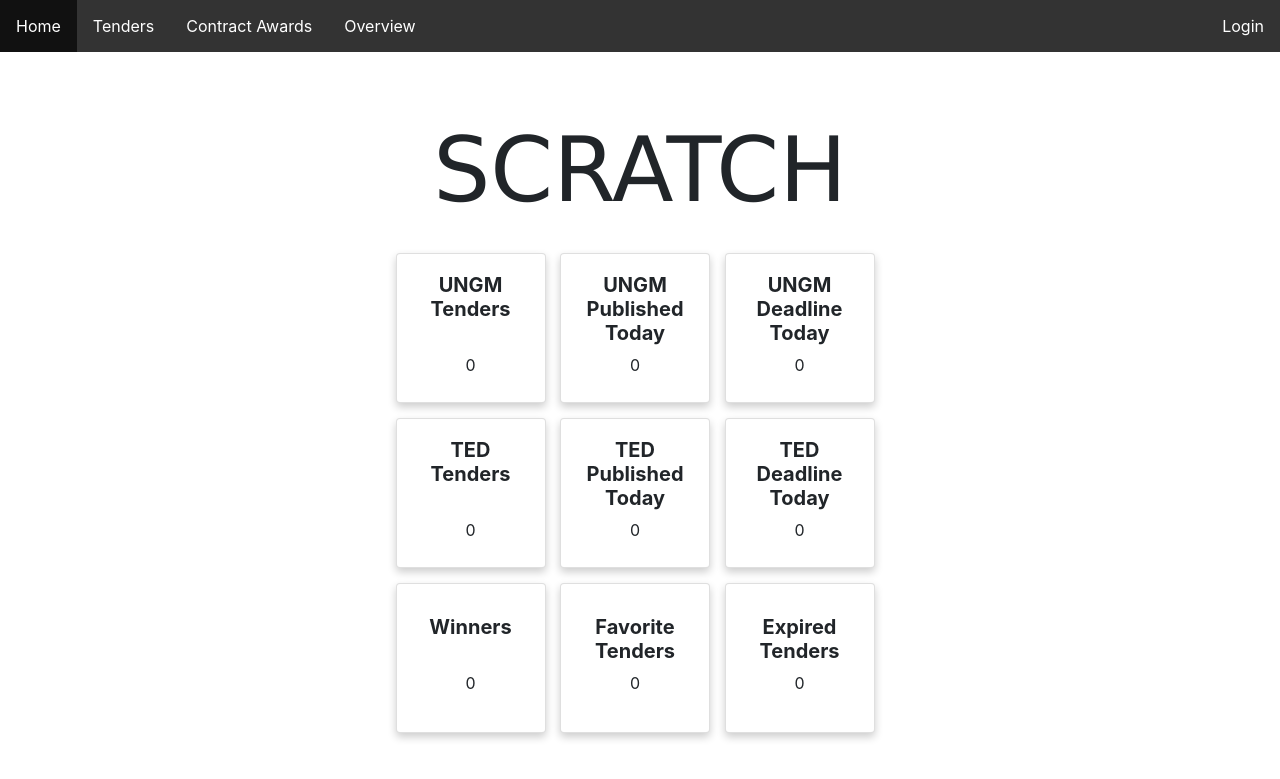
After one commit to eaudeweb/scratch, a Django app: page / in a window 1280 px wide. The commit adds this page. Shown: the top 779 px of the page. Run offline with Django 3.2, Linux system fonts and the light colour scheme; data that the repository does not hold is empty; some libraries are stand-ins or nearby versions.

Commit message:
Homepage, Overview, bug-fixing refs #75 refs #76 refs #77 refs #89

```diff
--- /dev/null
+++ b/app/static/homepage.css
@@ -0,0 +1,38 @@
+.card {
+  box-shadow: 0 4px 8px 0 rgba(0,0,0,0.2);
+  transition: 0.3s;
+  width: 150px;
+  height: 150px;
+  padding-top: 10px;
+  margin-right: 10px;
+  margin-bottom: 15px;
+  display: inline-grid;
+  vertical-align: middle;
+}
+
+.card:hover {
+  transition: background-color 0.3s ease;
+  box-shadow: 0 8px 16px 0 rgba(0, 0, 0, 0.2);
+  background: rgba(0, 0, 0, 0.1);
+}
+
+.container-card {
+  max-width: 150px;
+  max-height: 150px;
+  vertical-align: middle;
+  margin-top: auto;
+  margin-bottom: auto;
+}
+
+.home-page {
+  display: block;
+  text-align: center;
+  margin-left: auto;
+  margin-right: auto;
+}
+
+.logoText {
+  margin-top: 50px;
+  font-family: "Verdana", Serif;
+  font-size: 90px;
+}
--- /dev/null
+++ b/app/static/overview.css
@@ -0,0 +1,15 @@
+.overview-page {
+  width: 80%;
+  margin-top: 25px;
+  margin-left: auto;
+  margin-right: auto;
+}
+
+.overview-page-list {
+  margin-left: 50px;
+  list-style-type: disc;
+}
+
+h3 {
+  margin-top: 25px;
+}
--- a/app/templates/base.html
+++ b/app/templates/base.html
@@ -11,10 +11,14 @@
   <script src="https://stackpath.bootstrapcdn.com/bootstrap/4.3.1/js/bootstrap.min.js" integrity="sha384-JjSmVgyd0p3pXB1rRibZUAYoIIy6OrQ6VrjIEaFf/nJGzIxFDsf4x0xIM+B07jRM" crossorigin="anonymous"></script>
   <link rel="stylesheet" type="text/css" href="https://cdn.datatables.net/1.10.19/css/jquery.dataTables.css">
   <script type="text/javascript" charset="utf8" src="https://cdn.datatables.net/1.10.19/js/jquery.dataTables.js" crossorigin="anonymous"></script>
+  <link href="https://cdnjs.cloudflare.com/ajax/libs/select2/4.0.8/css/select2.min.css" rel="stylesheet" />
+  <script src="https://cdnjs.cloudflare.com/ajax/libs/select2/4.0.8/js/select2.min.js"></script>
   <script src="{% static 'tenders_table.js'%}"></script>
   <link rel ="stylesheet" type="text/css" href="{% static 'tenders_table.css'%}"}>
   <link rel ="stylesheet" type="text/css" href="{% static 'nav_menu.css'%}">
   <link rel ="stylesheet" type="text/css" href="{% static 'login.css'%}"}>
+  <link rel ="stylesheet" type="text/css" href="{% static 'homepage.css'%}"}>
+  <link rel ="stylesheet" type="text/css" href="{% static 'overview.css'%}"}>
   <link rel="stylesheet" href="https://cdnjs.cloudflare.com/ajax/libs/jquery-confirm/3.3.2/jquery-confirm.min.css">
   <script src="https://cdnjs.cloudflare.com/ajax/libs/jquery-confirm/3.3.2/jquery-confirm.min.js"></script>
   {% block title %}
@@ -22,14 +26,23 @@
 </head>
 <body>
 
+{% url 'homepage_view' as homepage %}
 {% url 'tenders_list_view' as tender_list %}
 {% url 'contract_awards_list_view' as awards %}
+{% url 'overview_view' as overview %}
+{% url 'login_view' as login %}
 {% url 'logout_view' as logout %}
 
 <ul class="nav-menu1">
+  <li><a class="{% active request homepage %} nav-menu2" href="{{ homepage }}">Home</a></li>
   <li><a class="{% active request tender_list %} nav-menu2" href="{{ tender_list }}">Tenders</a></li>
   <li><a class="{% active request awards %} nav-menu2" href="{{ awards }}">Contract Awards</a></li>
-  <li><a class="{% active request logout %} nav-menu-logout" href="{{ logout }}">Logout</a></li>
+  <li><a class="{% active request overview %} nav-menu2" href="{{ overview }}">Overview</a></li>
+  {% if user.is_authenticated %}
+    <li><a class="{% active request logout %} nav-menu-logout" href="{{ logout }}">Logout</a></li>
+  {% else %}
+    <li><a class="{% active request login %} nav-menu-logout" href="{{ login }}">Login</a></li>
+  {% endif %}
 </ul>
 
 {% block content %}
--- a/app/templates/contract_awards_list.html
+++ b/app/templates/contract_awards_list.html
@@ -30,7 +30,7 @@
       <tbody>
       {% for winner in winners %}
         <tr>
-          <td><a href="/app/tenders/{{ winner.tender.id }}" class="link">{{ winner.tender.title }}</a></td>
+          <td><a href="/tenders/{{ winner.tender.id }}" class="link">{{ winner.tender.title }}</a></td>
           <td>{{ winner.tender.source }}</td>
           <td>{{ winner.tender.organization }}</td>
           <td>{{ winner.award_date }}</td>
--- /dev/null
+++ b/app/templates/homepage.html
@@ -0,0 +1,84 @@
+{% extends 'base.html' %}
+{% block title %}
+  <title>Scratch - Homepage</title>
+{% endblock %}
+{% block content %}
+  <div class="home-page">
+    <p class="logoText">SCRATCH</p>
+
+    <div class="row home-page">
+      <div class="card col-sm-2">
+        <div class="container-card">
+          <h5><b>UNGM Tenders</b></h5>
+          <br>
+          <p>{{ ungm_tenders }}</p>
+        </div>
+
+      </div>
+
+      <div class="card col-sm-2">
+        <div class="container-card">
+          <h5><b>UNGM Published Today</b></h5>
+          <p>{{ ungm_published_today }}</p>
+        </div>
+      </div>
+
+      <div class="card col-sm-2">
+        <div class="container-card">
+          <h5><b>UNGM Deadline Today</b></h5>
+          <p>{{ ungm_deadline_today }}</p>
+        </div>
+      </div>
+    </div>
+
+    <div class="row home-page">
+      <div class="card col-sm-2">
+        <div class="container-card">
+          <h5><b>TED Tenders</b></h5>
+          <br>
+          <p>{{ ted_tenders }}</p>
+        </div>
+      </div>
+
+      <div class="card col-sm-2">
+        <div class="container-card">
+          <h5><b>TED Published Today</b></h5>
+          <p>{{ ted_published_today }}</p>
+        </div>
+      </div>
+
+      <div class="card col-sm-2">
+        <div class="container-card">
+          <h5><b>TED Deadline Today</b></h5>
+          <p>{{ ted_deadline_today }}</p>
+        </div>
+      </div>
+    </div>
+
+    <div class="row home-page">
+      <div class="card col-sm-2">
+        <div class="container-card">
+          <h5><b>Winners</b></h5>
+          <br>
+          <p>{{ winners }}</p>
+        </div>
+      </div>
+
+      <div class="card col-sm-2">
+        <div class="container-card">
+          <h5><b>Favorite Tenders</b></h5>
+          <p>{{ favorite_tenders }}</p>
+        </div>
+      </div>
+
+      <div class="card col-sm-2">
+        <div class="container-card">
+          <h5><b>Expired Tenders</b></h5>
+          <p>{{ expired_tenders }}</p>
+        </div>
+      </div>
+    </div>
+
+  </div>
+
+{% endblock %}
--- a/app/urls.py
+++ b/app/urls.py
@@ -1,15 +1,24 @@
 from django.urls import path
 
 from .views import LoginView, LogoutView, ContractAwardsListView
-from .views import TendersListView, TenderDeleteView, TenderDetailView, TenderFavouriteView
+from .views import (
+    TendersListView,
+    TenderDeleteView,
+    TenderDetailView,
+    TenderFavouriteView,
+    HomepageView,
+    OverviewPageView,
+)
 
 
 urlpatterns = [
-    path('tenders/', TendersListView.as_view(), name='tenders_list_view'),
-    path('tenders/<int:pk>/', TenderDetailView.as_view(), name='tender_detail_view'),
-    path('tenders/favourite/<int:pk>/', TenderFavouriteView.as_view(), name='tender_favourite_view'),
-    path('tenders/delete/<int:pk>/', TenderDeleteView.as_view(), name='tender_delete_view'),
-    path('login/', LoginView.as_view(), name='login_view'),
-    path('logout/', LogoutView.as_view(), name='logout_view'),
-    path('awards/', ContractAwardsListView.as_view(), name='contract_awards_list_view'),
+    path("", HomepageView.as_view(), name="homepage_view"),
+    path("tenders/", TendersListView.as_view(), name="tenders_list_view"),
+    path("tenders/<int:pk>/", TenderDetailView.as_view(), name="tender_detail_view"),
+    path("tenders/favourite/<int:pk>/", TenderFavouriteView.as_view(), name="tender_favourite_view"),
+    path("tenders/delete/<int:pk>/", TenderDeleteView.as_view(), name="tender_delete_view"),
+    path("overview/", OverviewPageView.as_view(), name="overview_view"),
+    path("login/", LoginView.as_view(), name="login_view"),
+    path("logout/", LogoutView.as_view(), name="logout_view"),
+    path("awards/", ContractAwardsListView.as_view(), name="contract_awards_list_view"),
 ]
--- a/app/views.py
+++ b/app/views.py
@@ -2,7 +2,7 @@ from django.http import HttpResponse
 from django.views.generic.list import ListView
 from django.contrib.auth.mixins import LoginRequiredMixin
 from django.views.generic.detail import DetailView
-from .models import Tender, Winner
+from .models import Tender, Winner, Notification, WorkerLog, CPVCode, UNSPSCCode
 from django.utils.http import is_safe_url
 from django.contrib.auth.forms import AuthenticationForm
 from django.contrib.auth import (
@@ -10,22 +10,74 @@ from django.contrib.auth import (
     login as auth_login,
     logout as auth_logout,
 )
+from django.conf import settings
 from django.utils.decorators import method_decorator
 from django.views.decorators.cache import never_cache
 from django.views.decorators.csrf import csrf_protect
 from django.views.decorators.debug import sensitive_post_parameters
-from django.views.generic import FormView, RedirectView
+from django.views.generic import FormView, RedirectView, TemplateView
 from django.views.generic import View
-from datetime import timezone, datetime
+from datetime import timezone, datetime, date, timedelta
 from .forms import TendersFilter, AwardsFilter
 from .forms import MAX, STEP
+
+
+class HomepageView(TemplateView):
+    template_name = "homepage.html"
+
+    def get_context_data(self, **kwargs):
+        context = super().get_context_data(**kwargs)
+
+        today = date.today()
+        tomorrow = today + timedelta(days=1)
+
+        context["ungm_tenders"] = Tender.objects.filter(source="UNGM").count()
+        context["ted_tenders"] = Tender.objects.filter(source="TED").count()
+        context["favorite_tenders"] = Tender.objects.filter(
+            favourite=True
+        ).count()
+        context["winners"] = Winner.objects.all().count()
+        context["expired_tenders"] = Tender.objects.filter(
+            deadline__lt=datetime.now(timezone.utc)
+        ).count()
+        context["ungm_published_today"] = Tender.objects.filter(
+            published__exact=today, source="UNGM"
+        ).count()
+        context["ted_published_today"] = Tender.objects.filter(
+            published__exact=today, source="TED"
+        ).count()
+        context["ungm_deadline_today"] = Tender.objects.filter(
+            deadline__gte=today, deadline__lt=tomorrow, source="UNGM"
+        ).count()
+        context["ted_deadline_today"] = Tender.objects.filter(
+            deadline__gte=today, deadline__lt=tomorrow, source="TED"
+        ).count()
+
+        return context
+
+
+class OverviewPageView(LoginRequiredMixin, TemplateView):
+    template_name = "overview.html"
+    login_url = "/login"
+    redirect_field_name = "login_view"
+
+    def get_context_data(self, **kwargs):
+        context = super().get_context_data(**kwargs)
+
+        context["deadline_notifications"] = settings.DEADLINE_NOTIFICATIONS
+        context["emails"] = Notification.objects.all()
+        context["worker_logs"] = WorkerLog.objects.order_by('-update').distinct('update')
+        context["unspscs_codes"] = UNSPSCCode.objects.all()
+        context["cpv_codes"] = CPVCode.objects.all()
+
+        return context
 
 
 class TendersListView(LoginRequiredMixin, ListView):
     model = Tender
     template_name = "tenders_list.html"
     context_object_name = "tenders"
-    login_url = '/login'
+    login_url = "/login"
     redirect_field_name = "login_view"
 
     def get_queryset(self):
@@ -48,7 +100,7 @@ class TendersListView(LoginRequiredMixin, ListView):
             status = self.request.GET.get("status")
             if status:
                 award_refs = [award.tender.reference for award in awards]
-                if status == 'open':
+                if status == "open":
                     tenders = tenders.exclude(reference__in=award_refs)
                 else:
                     tenders = tenders.filter(reference__in=award_refs)
@@ -126,9 +178,8 @@ class TenderFavouriteView(View):
 
 
 class TenderDeleteView(View):
-
     def post(self, request, pk):
-        success_url = '/tenders'
+        success_url = "/tenders"
         Tender.objects.filter(id=pk).delete()
         return HttpResponse(success_url)
 
@@ -158,8 +209,8 @@ class ContractAwardsListView(LoginRequiredMixin, ListView):
 
             value = self.request.GET.get("value")
             if value:
-                if value == 'max':
-                    awards = awards.filter(value__gt=MAX-STEP)
+                if value == "max":
+                    awards = awards.filter(value__gt=MAX - STEP)
                 else:
                     value = float(value)
                     awards = awards.filter(value__range=(value, value + STEP))
@@ -223,7 +274,7 @@ class LoginView(FormView):
 
 
 class LogoutView(RedirectView):
-    url = '/login'
+    url = "/login"
 
     def get(self, request, *args, **kwargs):
         auth_logout(request)
```
Also changed, not shown: app/models.py (+9 -0 lines), app/templates/overview.html (added, +51 -0 lines).
